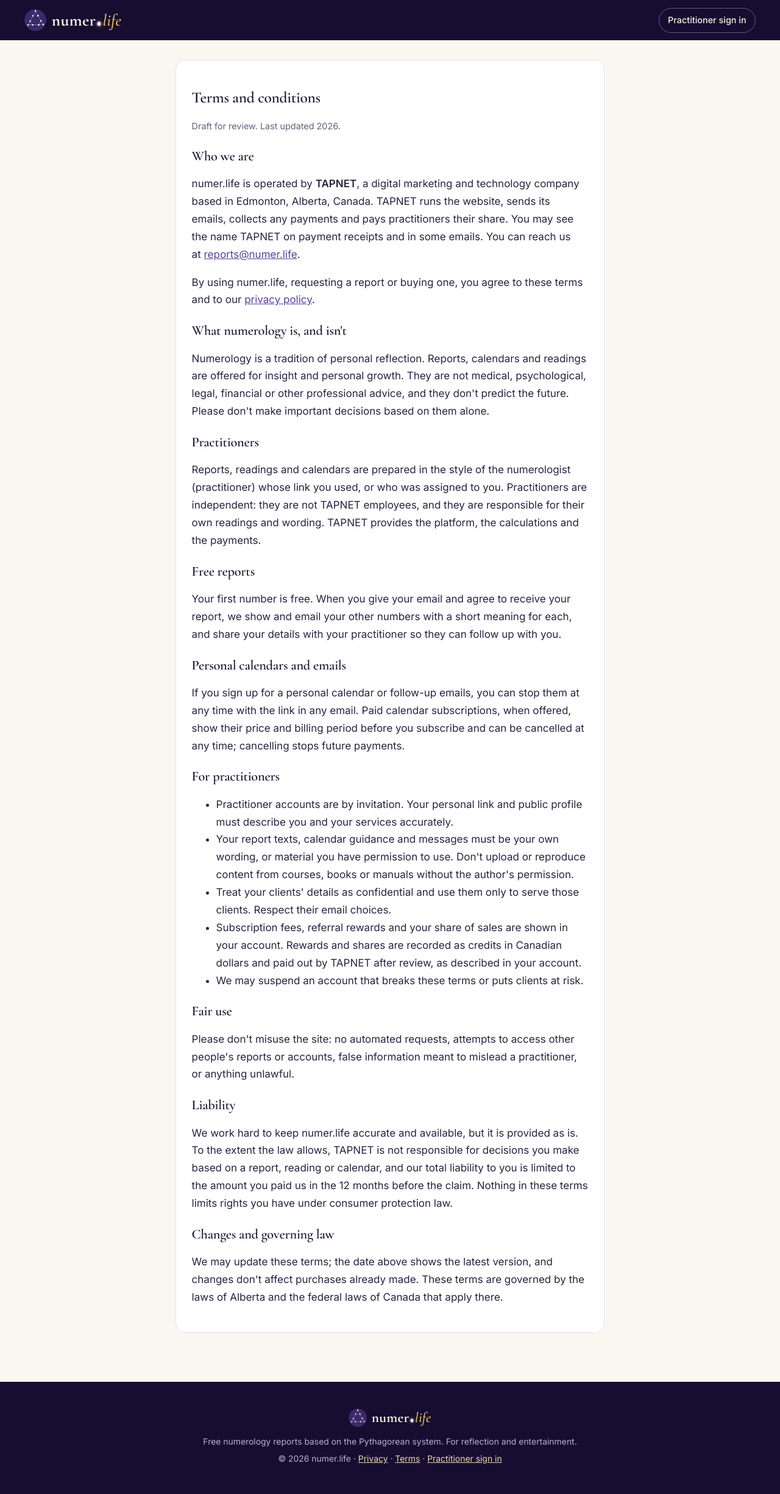
After one commit to tapnet1/numerlife, a Flask app: page /terms in a window 1280 px wide. The commit adds this page. Shown: the whole page at 61% size. Run offline with Flask 3, Linux system fonts and the light colour scheme; data that the repository does not hold is empty; some libraries are stand-ins or nearby versions.

Commit message:
Terms and conditions page (#39)
* Terms and conditions page: TAPNET as operator, paid reports, refunds, practitioners (#8)

Co-Authored-By: Claude Opus 5.5 <noreply@anthropic.com>
Claude-Session: https://claude.ai/code/session_016vcWqZLh3pdMXzHSYZBUWu

* Terms: show paid-report terms only once paid reports are on sale (Codex review)

Co-Authored-By: Claude Opus 5.5 <noreply@anthropic.com>
Claude-Session: https://claude.ai/code/session_016vcWqZLh3pdMXzHSYZBUWu

---------

Co-authored-by: Claude <noreply@anthropic.com>

```diff
--- a/intake.py
+++ b/intake.py
@@ -384,12 +384,23 @@ def privacy():
     return render_template("privacy.html")
 
 
+def paid_reports_on() -> bool:
+    """Paid full reports are on sale (admin switch, set once PayPal checkout is ready)."""
+    import emails  # loaded after this module
+    return emails.get_setting("paid_reports") == "on"
+
+
+@app.get("/terms")
+def terms():
+    return render_template("terms.html", paid_reports=paid_reports_on())
+
+
 @app.get("/sitemap.xml")
 def sitemap():
     import public_profiles  # loaded after this module
 
     today = dt.date.today().isoformat()
-    pages = [("/", "1.0"), *[(path, "0.7") for path in public_profiles.sitemap_profiles()], ("/privacy", "0.3")]
+    pages = [("/", "1.0"), *[(path, "0.7") for path in public_profiles.sitemap_profiles()], ("/privacy", "0.3"), ("/terms", "0.3")]
     urls = "".join(
         f"<url><loc>{BASE_URL}{path}</loc><lastmod>{today}</lastmod><priority>{priority}</priority></url>"
         for path, priority in pages
--- a/templates/base.html
+++ b/templates/base.html
@@ -86,7 +86,7 @@
   <footer class="footer">
     <p class="footer-brand"><img src="{{ url_for('static', filename='img/logo-128.png') }}" alt="" width="30" height="30">{% include "_wordmark.html" %}</p>
     <p>Free numerology reports based on the Pythagorean system. For reflection and entertainment.</p>
-    <p>&copy; {{ year }} {{ site_name }} · <a href="{{ url_for('privacy') }}">Privacy</a> · <a href="{{ url_for('login') }}">Practitioner sign in</a></p>
+    <p>&copy; {{ year }} {{ site_name }} · <a href="{{ url_for('privacy') }}">Privacy</a> · <a href="{{ url_for('terms') }}">Terms</a> · <a href="{{ url_for('login') }}">Practitioner sign in</a></p>
   </footer>
   {% if user %}<script src="{{ url_for('static', filename='js/nav.js') }}" defer></script>{% endif %}
   {% block scripts %}{% endblock %}
--- a/templates/join.html
+++ b/templates/join.html
@@ -21,7 +21,7 @@
     <input id="confirm_password" name="confirm_password" type="password" minlength="12" required autocomplete="new-password">
     <p class="hint">At least 12 characters. A short phrase works well.</p>
     <label class="check"><input type="checkbox" name="accept_terms" value="yes">
-      <span>I agree to the terms of use and the <a href="{{ url_for('privacy') }}" target="_blank">privacy policy</a>.</span></label>
+      <span>I agree to the <a href="{{ url_for('terms') }}" target="_blank">terms and conditions</a> and the <a href="{{ url_for('privacy') }}" target="_blank">privacy policy</a>.</span></label>
     <button type="submit" class="primary">Create my account</button>
   </form>
 </section>
--- a/templates/report.html
+++ b/templates/report.html
@@ -93,7 +93,7 @@
       <label class="check">
         <input type="checkbox" name="consent_report" value="yes" {% if form.consent_report %}checked{% endif %}>
         <span>Email me my full report{% if practitioner %}, and share my details and report with {{ practitioner.display_name }}, who will be in touch{% endif %}.
-          See our <a href="{{ url_for('privacy') }}">privacy policy</a>.</span>
+          See our <a href="{{ url_for('privacy') }}">privacy policy</a> and <a href="{{ url_for('terms') }}">terms</a>.</span>
       </label>
       <label class="check">
         <input type="checkbox" name="marketing_opt_in" value="yes" {% if form.marketing_opt_in %}checked{% endif %}>
--- /dev/null
+++ b/templates/terms.html
@@ -0,0 +1,55 @@
+{% extends "base.html" %}
+{% block title %}Terms and conditions — {{ site_name }}{% endblock %}
+{% block description %}The terms for using numer.life: free and paid numerology reports, payments through TAPNET, refunds and practitioner accounts.{% endblock %}
+{% block content %}
+<section class="card prose">
+  <h1>Terms and conditions</h1>
+  <p class="muted small">Draft for review. Last updated {{ year }}.</p>
+
+  <h2>Who we are</h2>
+  <p>{{ site_name }} is operated by <strong>TAPNET</strong>, a digital marketing and technology company based in Edmonton, Alberta, Canada. TAPNET runs the website, sends its emails, collects any payments and pays practitioners their share. You may see the name TAPNET on payment receipts and in some emails. You can reach us at <a href="mailto:reports@numer.life">reports@numer.life</a>.</p>
+  <p>By using {{ site_name }}, requesting a report or buying one, you agree to these terms and to our <a href="{{ url_for('privacy') }}">privacy policy</a>.</p>
+
+  <h2>What numerology is, and isn't</h2>
+  <p>Numerology is a tradition of personal reflection. Reports, calendars and readings are offered for insight and personal growth. They are not medical, psychological, legal, financial or other professional advice, and they don't predict the future. Please don't make important decisions based on them alone.</p>
+
+  <h2>Practitioners</h2>
+  <p>Reports, readings and calendars are prepared in the style of the numerologist (practitioner) whose link you used, or who was assigned to you. Practitioners are independent: they are not TAPNET employees, and they are responsible for their own readings and wording. TAPNET provides the platform, the calculations and the payments.</p>
+
+  <h2>Free reports</h2>
+  <p>Your first number is free. When you give your email and agree to receive your report, we show and email your other numbers with a short meaning for each, and share your details with your practitioner so they can follow up with you.</p>
+
+  {% if paid_reports %}
+  <h2>Paid full reports</h2>
+  <ul>
+    <li><strong>Price:</strong> the full written report costs <strong>CAD $29</strong>. All prices are in Canadian dollars. Any applicable taxes are shown before you pay.</li>
+    <li><strong>Payment:</strong> you pay through PayPal (with a PayPal account or a card). The payment goes to TAPNET, which passes the practitioner's share on to them. We never see or store your card details.</li>
+    <li><strong>Preparation:</strong> your practitioner prepares and reviews your report personally after you pay, so it isn't instant. We'll email you as soon as it's ready, usually within a few business days.</li>
+    <li><strong>Delivery:</strong> you receive a private link to your report by email, and you can download it as a PDF. Please keep the link private.</li>
+    <li><strong>Refunds:</strong> if your report hasn't been delivered within 14 days of payment, you can ask for a full refund at <a href="mailto:reports@numer.life">reports@numer.life</a>. Once your report has been delivered it is personal to you, so the sale is final, except where the law requires otherwise. If something is wrong with your report (for example, a misspelled name or wrong birth date), contact us and we'll have it corrected.</li>
+  </ul>
+
+  {% endif %}
+
+  <h2>Personal calendars and emails</h2>
+  <p>If you sign up for a personal calendar or follow-up emails, you can stop them at any time with the link in any email. Paid calendar subscriptions, when offered, show their price and billing period before you subscribe and can be cancelled at any time; cancelling stops future payments.</p>
+
+  <h2>For practitioners</h2>
+  <ul>
+    <li>Practitioner accounts are by invitation. Your personal link and public profile must describe you and your services accurately.</li>
+    <li>Your report texts, calendar guidance and messages must be your own wording, or material you have permission to use. Don't upload or reproduce content from courses, books or manuals without the author's permission.</li>
+    <li>Treat your clients' details as confidential and use them only to serve those clients. Respect their email choices.</li>
+    <li>Subscription fees, referral rewards and your share of sales are shown in your account. Rewards and shares are recorded as credits in Canadian dollars and paid out by TAPNET after review, as described in your account.</li>
+    <li>We may suspend an account that breaks these terms or puts clients at risk.</li>
+  </ul>
+
+  <h2>Fair use</h2>
+  <p>Please don't misuse the site: no automated requests, attempts to access other people's reports or accounts, false information meant to mislead a practitioner, or anything unlawful.</p>
+
+  <h2>Liability</h2>
+  <p>We work hard to keep {{ site_name }} accurate and available, but it is provided as is. To the extent the law allows, TAPNET is not responsible for decisions you make based on a report, reading or calendar, and our total liability to you is limited to the amount you paid us in the 12 months before the claim. Nothing in these terms limits rights you have under consumer protection law.</p>
+
+  <h2>Changes and governing law</h2>
+  <p>We may update these terms; the date above shows the latest version, and changes don't affect purchases already made. These terms are governed by the laws of Alberta and the federal laws of Canada that apply there.</p>
+</section>
+{% endblock %}
```
Also changed, not shown: tests/test_home_seo.py (+17 -1 lines).
